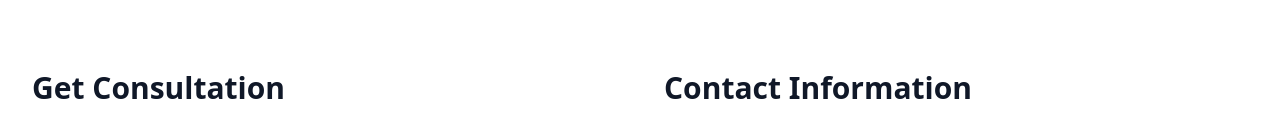
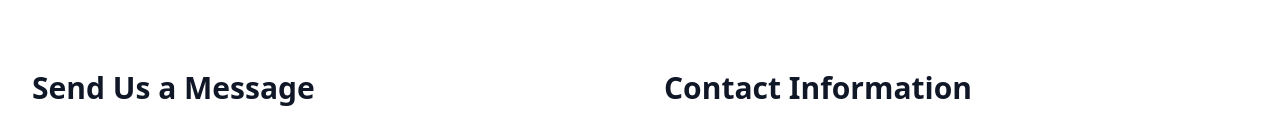
Before and after one commit to Aanchal7915/Avani-enterprises, a React (Create React App) app: page /contact in a window 1280 px wide. Shown: the part 387-523 px from the top of the page. Built offline with nearby package versions, Linux system fonts and the light colour scheme.

Commit message:
replaced back to send us message heading in contact page

```diff
--- a/src/pages/Contact.js
+++ b/src/pages/Contact.js
@@ -93,7 +93,7 @@ const Contact = () => {
 
               <div>
                 <h2 className="text-3xl font-bold text-gray-900 mb-8">
-                  Get Consultation
+                  Send Us a Message
                 </h2>
                 <form onSubmit={handleSubmit} className="space-y-6">
                   <div className="grid grid-cols-1 md:grid-cols-2 gap-6">
```
